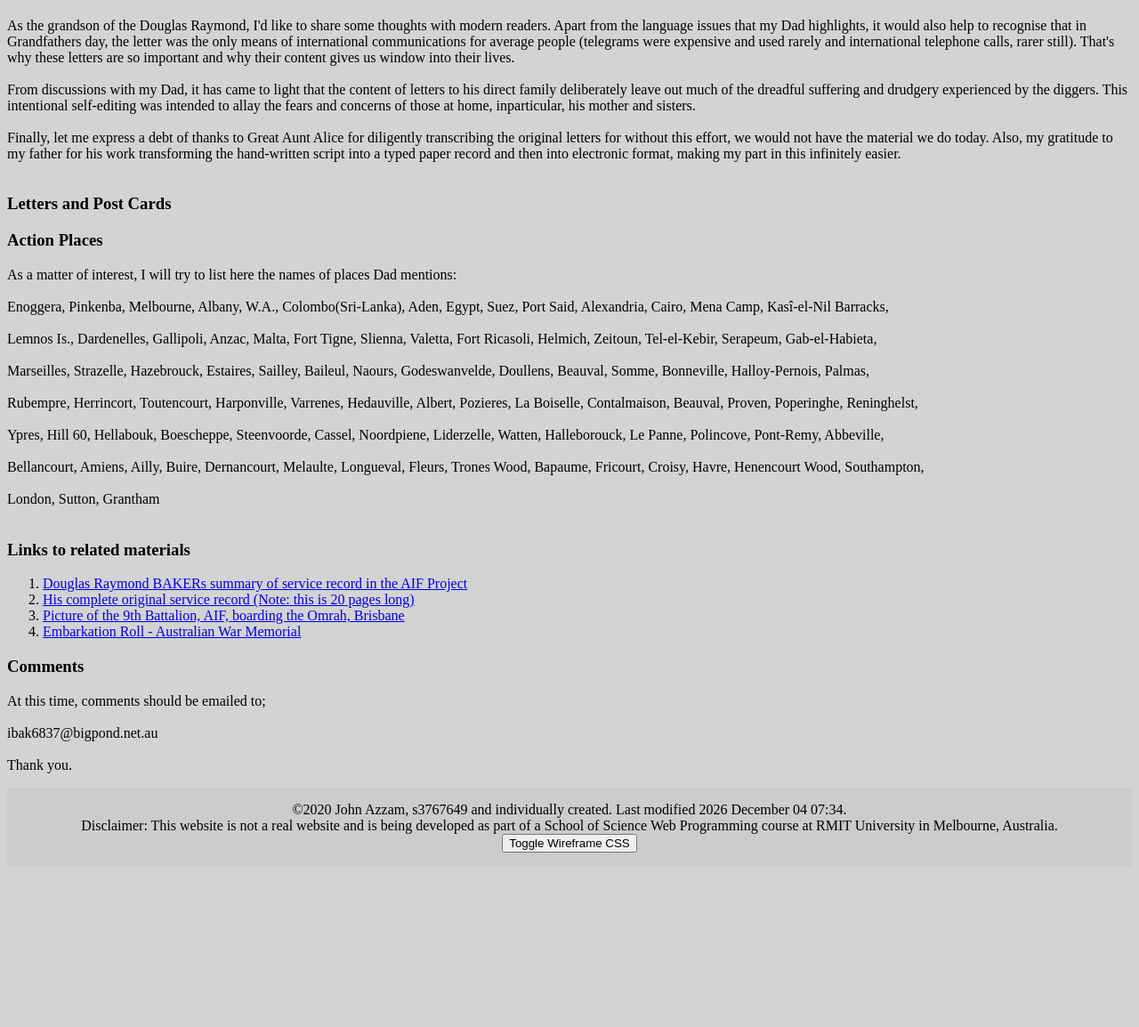
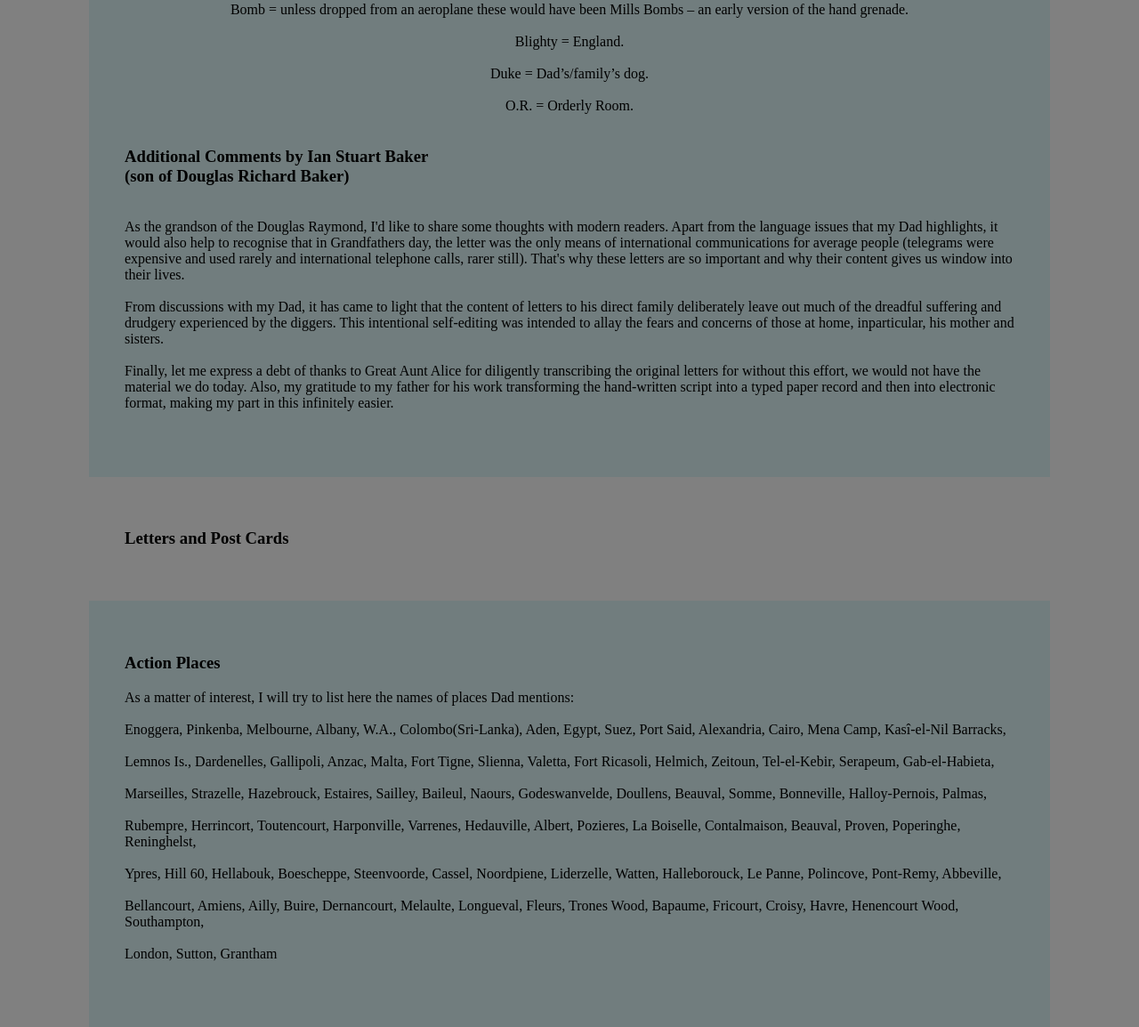
Before and after one commit to johnazzam/wp, a PHP site: page /a2/index.php in a window 1280 px wide. Shown: the part 2560-3714 px from the top of the page at 89% size. Before the commit the page ends 3518 px from the top, so only its background shows below. Run offline with PHP 8.4, Linux system fonts and the light colour scheme.

Commit message:
Update style.css

```diff
--- a/a2/style.css
+++ b/a2/style.css
@@ -1,6 +1,6 @@
 /* Sets the colour of the background*/
 body {
-   background-color: lightgrey;
+  background-color: grey;
 }
 /* Alighning the heading*/
 h2 {
@@ -41,6 +41,51 @@ https://www.w3schools.com/howto/howto_css_parallax.asp*/
   text-align: center;
 }
 
+
+
+/* Rounds the image by -25% */
+img {
+  border-radius: 75%;
+}
+
+head {
+  margin-left: 100px;
+  margin-right: 100px;
+}
+
+body {
+  margin-left: 100px;
+  margin-right:100px;
+
+}
+
+.home {
+  padding: 40px;
+}
+
+.Introduction {
+  padding: 40px;
+  background-color: #717D7E;
+}
+
+.Letters-and-Post-Cards {
+  padding: 40px;
+}
+
+.Action-Places {
+  padding: 40px;
+  background-color: #717D7E;
+}
+
+.Links-to-related-materials {
+  padding: 40px;
+}
+
+.Comments {
+  padding: 40px;
+  background-color: #717D7E;
+}
+
 /* Making the footer distinct by changing colour */
 footer {
   padding: 16px;
@@ -50,11 +95,6 @@ footer {
   color: #black;
   background-color: #cccccc;
   overflow: hidden;
-}
-
- /* Rounds the image by -25% */
-img {
-  border-radius: 75%;
 }
 
 /* The following code has been referenced from W3 schools for assistance in creating the sticky navbar effect.
```
Lines whose indentation alone changed are shown as unchanged.
